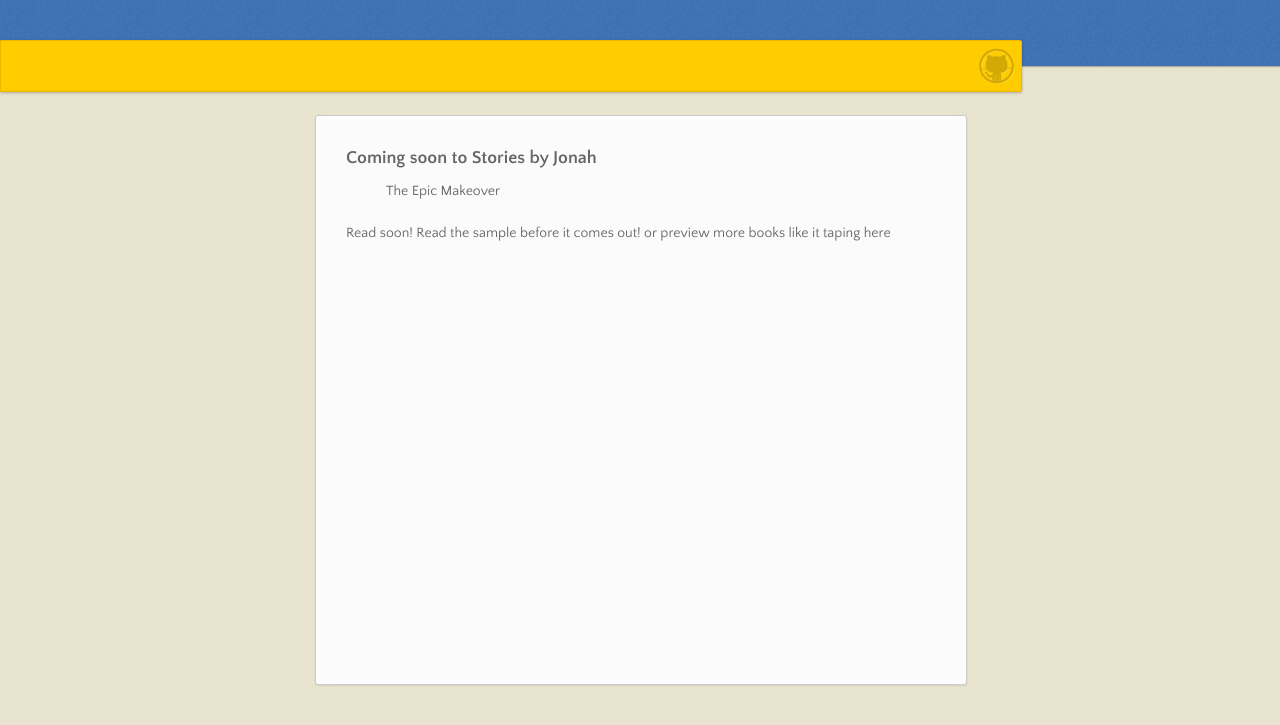
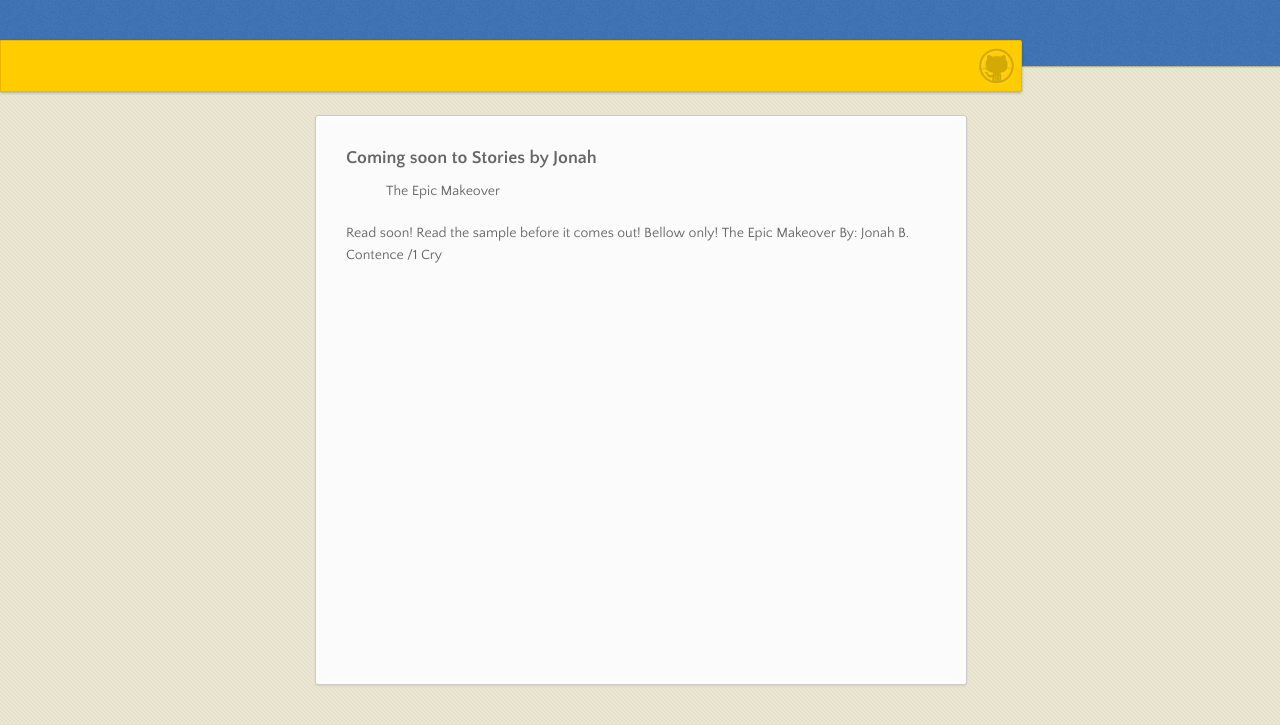
Before and after one commit to CoderGirly/CoderGirly.github.io, a plain HTML site: page index.html in a window 1280 px wide. Shown: the part 75-800 px from the top of the page. Drawn offline with nearby package versions, Linux system fonts and the light colour scheme.

Commit message:
Update index.html

```diff
--- a/index.html
+++ b/index.html
@@ -42,4 +42,16 @@
 
    Read soon!
    Read the sample before it comes out!
-or preview more books like it taping here <a href="http://"..."Amazon="_blank>legal page</a>
+Bellow only!
+
+
+
+The Epic Makeover
+By: Jonah B.
+
+
+
+
+Contence
+
+/1 Cry
```
